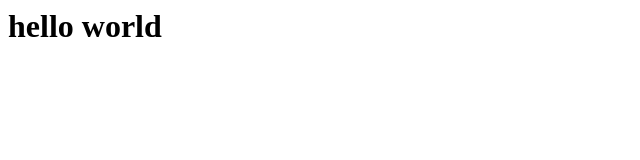
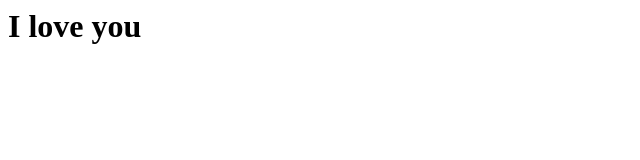
Before and after one commit to ShaggyProgrammer/ShaggyProgrammer.github.io, a plain HTML site: page index.html in a window 1280 px wide. Shown: the whole page, without its empty margins (0-640 px from the left). Drawn offline with Linux system fonts and the light colour scheme.

Commit message:
Testing Updates

```diff
--- a/index.html
+++ b/index.html
@@ -1 +1 @@
-<h1> hello world </h1>
+<h1> I love you </h1>
```
